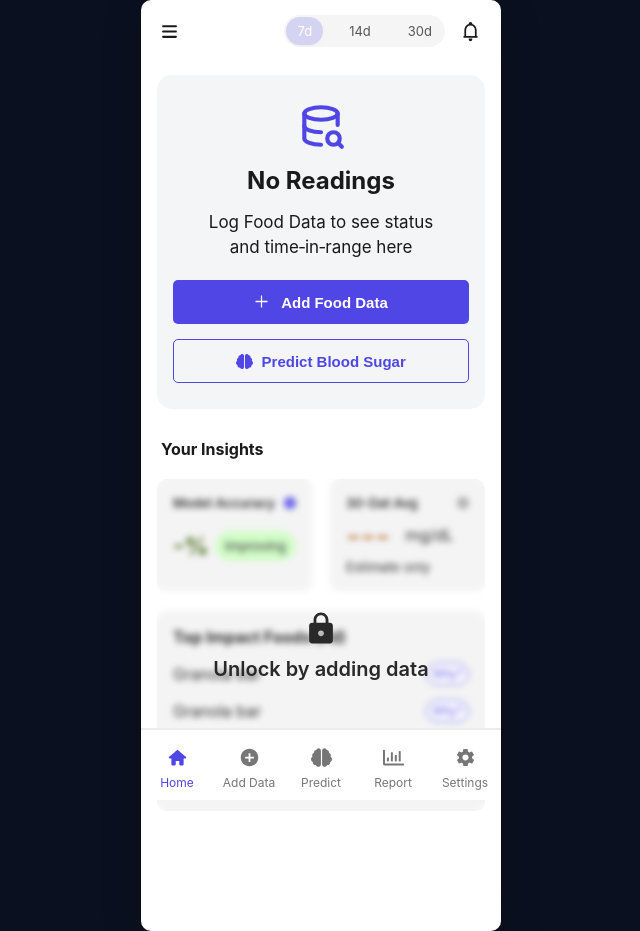
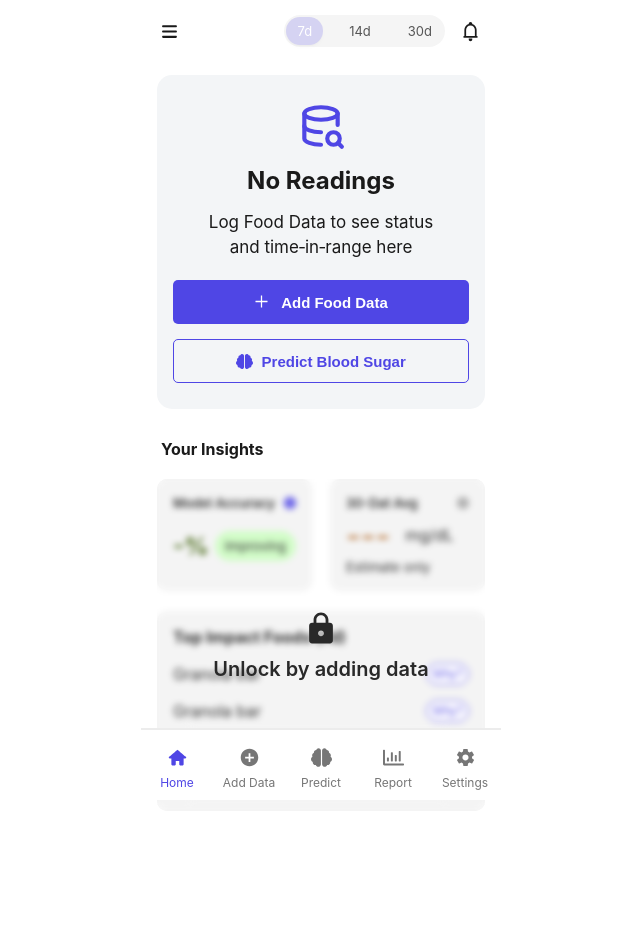
Before and after one commit to mohdkamleen/demo-neurom-fr, a React (Create React App) app: page /home in a window 1280 px wide. Shown: the whole page, without its empty margins (319-959 px from the left). Built offline with nearby package versions, Linux system fonts and the light colour scheme.

Commit message:
remove backgrpound color

```diff
--- a/src/index.css
+++ b/src/index.css
@@ -6,6 +6,6 @@
 
 html,body,#root {
   font-family: Inter, system-ui, -apple-system, "Segoe UI", Roboto, "Helvetica Neue", Arial;
-  background: #0b1020;
+  /* background: #0b1020;  */
   color: #1a1a1a;
 }
--- a/src/pages/Home/index.css
+++ b/src/pages/Home/index.css
@@ -2,7 +2,7 @@
     width: 360px;
     background: #ffffff;
     border-radius: 10px;
-    box-shadow: 0 10px 40px rgba(0, 0, 0, 0.2);
+    /* box-shadow: 0 10px 40px rgba(0, 0, 0, 0.2); */
     font-family: "Inter", sans-serif;
   }
 
--- a/src/pages/Home/index.jsx
+++ b/src/pages/Home/index.jsx
@@ -81,7 +81,7 @@ export default function Landing() {
           </div>
         </div>
       </div>
-      <br />      <br />      <br />      <br /> <br />      <br />
+      <br />      <br />      <br />      <br /> <br />
 
 
 
```
